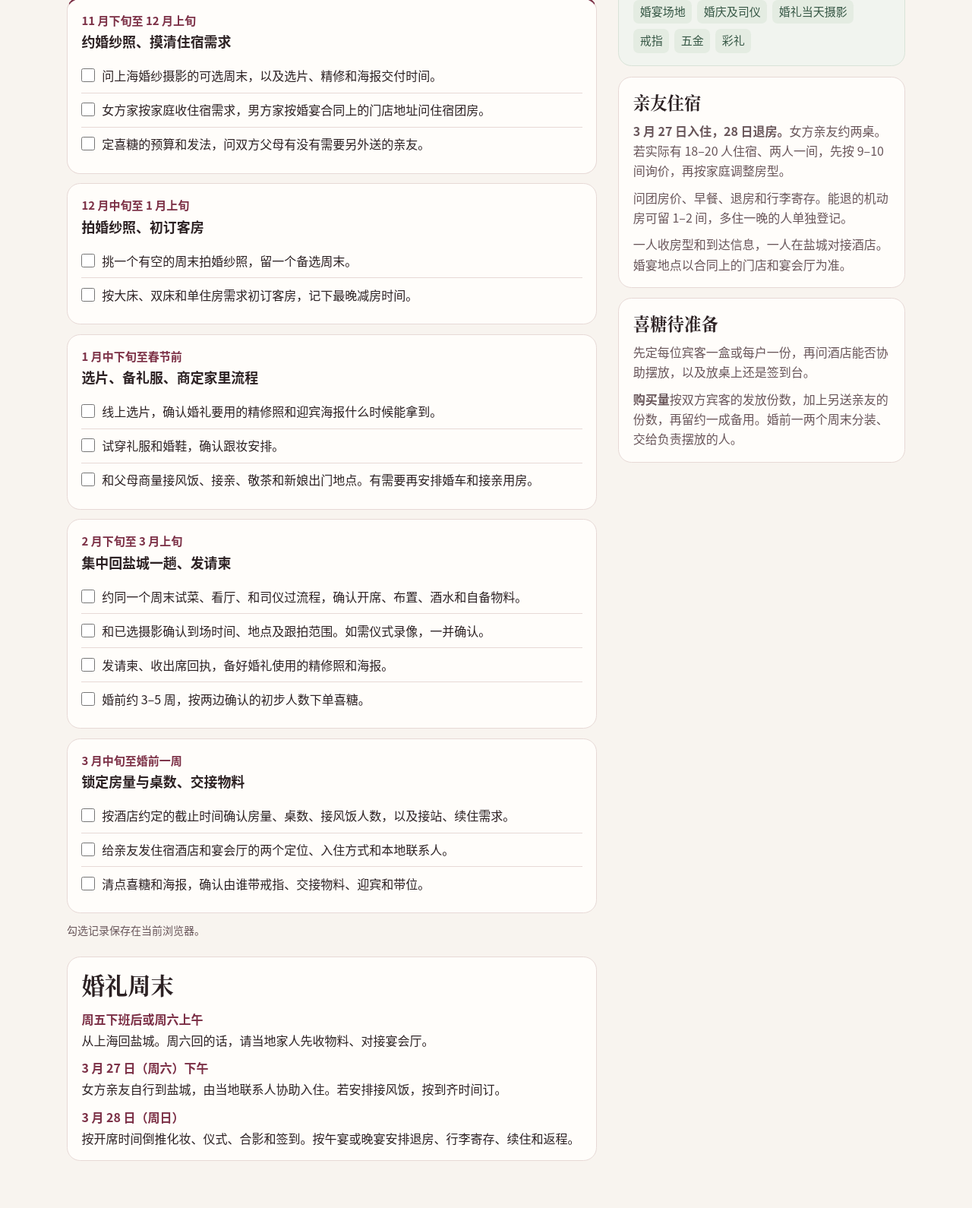
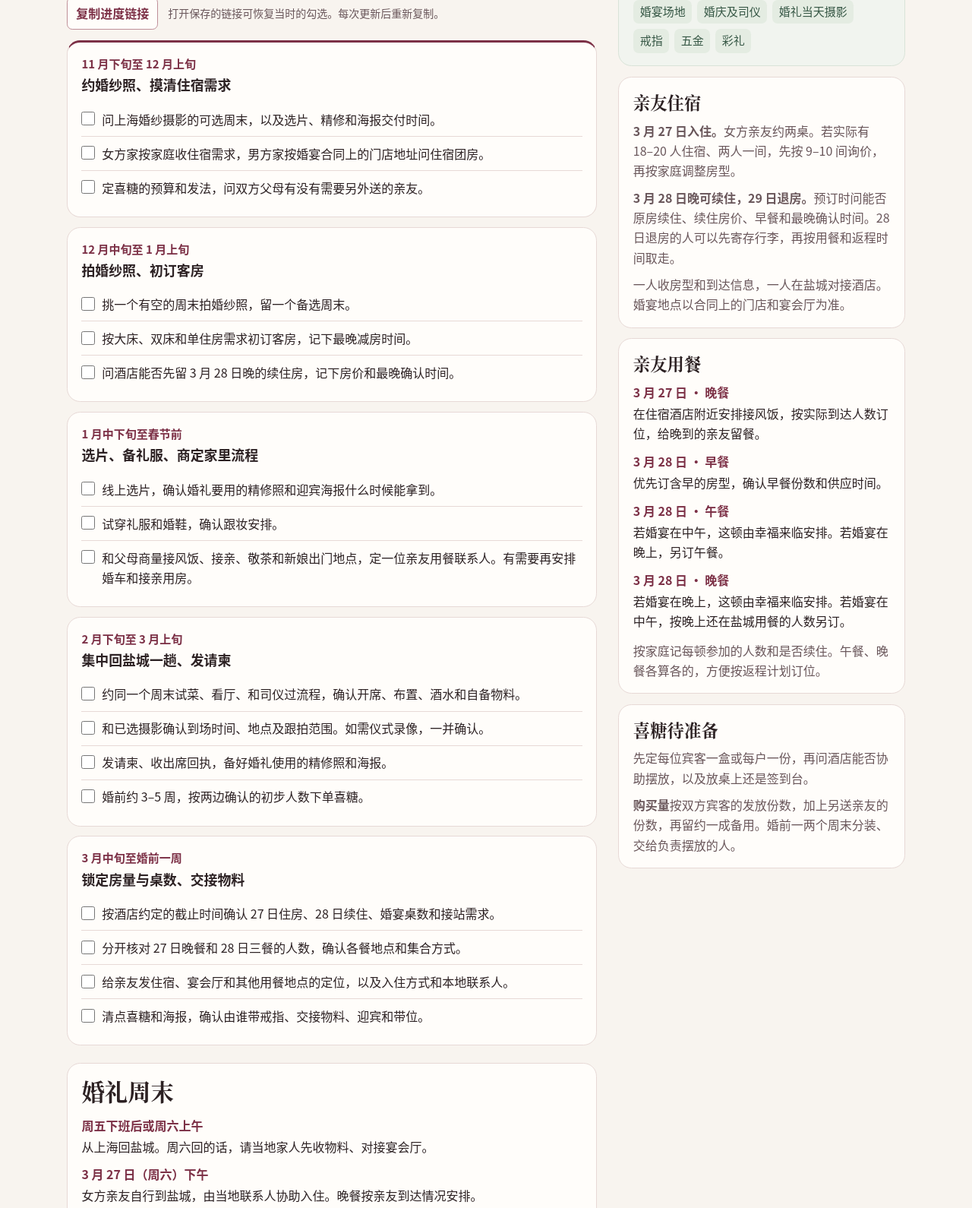
Before and after one commit to jiyunfei150-del/wedding-prep-2027, a plain HTML site: page index.html in a window 1280 px wide. Shown: the part 438-2028 px from the top of the page at 76% size. Before the commit the page ends 2006 px from the top, so only its background shows below. Drawn offline with Linux system fonts and the light colour scheme.

Commit message:
Plan guest meals and lodging and save checklist progress in a link

```diff
--- a/index.html
+++ b/index.html
@@ -27,7 +27,7 @@
     body { margin: 0; }
     h1, h2, h3, p, ul, ol { margin: 0; }
     a { color: var(--wine); }
-    a:focus-visible, input:focus-visible {
+    a:focus-visible, button:focus-visible, input:focus-visible {
       outline: 3px solid var(--wine);
       outline-offset: 3px;
     }
@@ -55,6 +55,13 @@
     .section-top { display: flex; flex-wrap: wrap; justify-content: space-between; align-items: baseline; gap: .15rem 1rem; margin-bottom: .8rem; }
     h2 { font-size: clamp(1.5rem, 3vw, 1.9rem); line-height: 1.35; }
     .progress { color: var(--wine); font-size: .9rem; font-weight: 700; }
+    .progress-tools { margin-bottom: .9rem; }
+    .progress-controls { display: flex; flex-wrap: wrap; align-items: center; gap: .45rem .8rem; }
+    .copy-button { padding: .45rem .7rem; border: 1px solid #bf8f98; border-radius: .45rem; background: var(--surface); color: var(--wine); cursor: pointer; font: inherit; font-weight: 650; }
+    .copy-button:hover { background: var(--rose); }
+    .progress-tip, .copy-result { color: var(--muted); font-size: .875rem; }
+    .copy-result { margin-top: .35rem; }
+    .link-preview { width: 100%; margin-top: .35rem; padding: .5rem; border: 1px solid var(--line); border-radius: .4rem; color: var(--ink); background: var(--surface); font: inherit; }
     .timeline, .task-list, .done-list { padding: 0; list-style: none; }
     .timeline { display: grid; gap: .8rem; }
     .stage, .side-card { background: var(--surface); border: 1px solid var(--line); border-radius: 1.1rem; }
@@ -67,7 +74,6 @@
     .task { display: grid; grid-template-columns: auto minmax(0, 1fr); align-items: start; gap: .55rem; padding: .55rem 0; cursor: pointer; }
     .task input { width: 1.125rem; height: 1.125rem; margin: .24rem 0 0; accent-color: var(--wine); }
     .task input:checked + span { color: var(--muted); text-decoration: line-through; }
-    .storage-note { margin: .65rem 0 0; color: var(--muted); font-size: .875rem; }
 
     aside { display: grid; gap: .85rem; }
     .side-card { padding: 1.05rem 1.15rem; }
@@ -80,10 +86,11 @@
     .done-list li { padding: .22rem .55rem; border-radius: .45rem; color: var(--green); background: #e4ece2; font-size: .9375rem; }
     .weekend { margin-top: 1.45rem; }
     .weekend h2 { margin-bottom: .65rem; }
-    .weekend dl { margin: 0; }
-    .weekend dt { color: var(--wine); font-weight: 700; }
-    .weekend dd { margin: .1rem 0 .65rem; }
-    .weekend dd:last-child { margin-bottom: 0; }
+    .event-list { margin: 0; }
+    .event-list dt { color: var(--wine); font-weight: 700; }
+    .event-list dd { margin: .1rem 0 .65rem; }
+    .event-list dd:last-child { margin-bottom: 0; }
+    .side-card .event-list { margin-bottom: .75rem; }
 
     @media (max-width: 52rem) {
       .layout { grid-template-columns: minmax(0, 1fr); }
@@ -104,7 +111,7 @@
 
     @media print {
       :root, .hero, .stage, .side-card { background: white; }
-      .top, .skip, .storage-note { display: none; }
+      .top, .skip, .progress-tools { display: none; }
       .shell { width: 100%; }
       .layout { display: block; }
       .hero, .stage, .side-card { break-inside: avoid; }
@@ -119,6 +126,7 @@
     <nav aria-label="页面导航">
       <a href="#schedule">筹备时间表</a>
       <a href="#rooms">亲友住宿</a>
+      <a href="#meals">亲友用餐</a>
       <a href="#candy">喜糖</a>
       <a href="#weekend">婚礼周末</a>
     </nav>
@@ -143,7 +151,15 @@
         <section aria-labelledby="schedule">
           <div class="section-top">
             <h2 id="schedule">筹备时间表</h2>
-            <output id="progress" class="progress" aria-live="polite"></output>
+            <output id="progress" class="progress"></output>
+          </div>
+          <div id="progress-tools" class="progress-tools" hidden>
+            <div class="progress-controls">
+              <button id="copy-progress" class="copy-button" type="button">复制进度链接</button>
+              <p class="progress-tip">打开保存的链接可恢复当时的勾选。每次更新后重新复制。</p>
+            </div>
+            <p id="copy-result" class="copy-result" role="status"></p>
+            <input id="progress-link" class="link-preview" type="url" aria-label="进度链接" readonly hidden>
           </div>
           <ol class="timeline">
             <li class="stage">
@@ -161,6 +177,7 @@
               <ul class="task-list">
                 <li><label class="task"><input type="checkbox" data-task="photo-shoot"><span>挑一个有空的周末拍婚纱照，留一个备选周末。</span></label></li>
                 <li><label class="task"><input type="checkbox" data-task="room-hold"><span>按大床、双床和单住房需求初订客房，记下最晚减房时间。</span></label></li>
+                <li><label class="task"><input type="checkbox" data-task="extension-hold"><span>问酒店能否先留 3 月 28 日晚的续住房，记下房价和最晚确认时间。</span></label></li>
               </ul>
             </li>
             <li class="stage">
@@ -169,7 +186,7 @@
               <ul class="task-list">
                 <li><label class="task"><input type="checkbox" data-task="photo-selection"><span>线上选片，确认婚礼要用的精修照和迎宾海报什么时候能拿到。</span></label></li>
                 <li><label class="task"><input type="checkbox" data-task="clothes-makeup"><span>试穿礼服和婚鞋，确认跟妆安排。</span></label></li>
-                <li><label class="task"><input type="checkbox" data-task="family-plan"><span>和父母商量接风饭、接亲、敬茶和新娘出门地点。有需要再安排婚车和接亲用房。</span></label></li>
+                <li><label class="task"><input type="checkbox" data-task="family-plan"><span>和父母商量接风饭、接亲、敬茶和新娘出门地点，定一位亲友用餐联系人。有需要再安排婚车和接亲用房。</span></label></li>
               </ul>
             </li>
             <li class="stage">
@@ -186,24 +203,26 @@
               <p class="window">3 月中旬至婚前一周</p>
               <h3>锁定房量与桌数、交接物料</h3>
               <ul class="task-list">
-                <li><label class="task"><input type="checkbox" data-task="guest-count"><span>按酒店约定的截止时间确认房量、桌数、接风饭人数，以及接站、续住需求。</span></label></li>
-                <li><label class="task"><input type="checkbox" data-task="guest-info"><span>给亲友发住宿酒店和宴会厅的两个定位、入住方式和本地联系人。</span></label></li>
+                <li><label class="task"><input type="checkbox" data-task="guest-count"><span>按酒店约定的截止时间确认 27 日住房、28 日续住、婚宴桌数和接站需求。</span></label></li>
+                <li><label class="task"><input type="checkbox" data-task="guest-meals"><span>分开核对 27 日晚餐和 28 日三餐的人数，确认各餐地点和集合方式。</span></label></li>
+                <li><label class="task"><input type="checkbox" data-task="guest-info"><span>给亲友发住宿、宴会厅和其他用餐地点的定位，以及入住方式和本地联系人。</span></label></li>
                 <li><label class="task"><input type="checkbox" data-task="handoff"><span>清点喜糖和海报，确认由谁带戒指、交接物料、迎宾和带位。</span></label></li>
               </ul>
             </li>
           </ol>
-          <p id="storage-note" class="storage-note" hidden>勾选记录保存在当前浏览器。</p>
         </section>
 
         <section class="stage weekend" aria-labelledby="weekend">
           <h2 id="weekend">婚礼周末</h2>
-          <dl>
+          <dl class="event-list">
             <dt>周五下班后或周六上午</dt>
             <dd>从上海回盐城。周六回的话，请当地家人先收物料、对接宴会厅。</dd>
             <dt>3 月 27 日（周六）下午</dt>
-            <dd>女方亲友自行到盐城，由当地联系人协助入住。若安排接风饭，按到齐时间订。</dd>
+            <dd>女方亲友自行到盐城，由当地联系人协助入住。晚餐按亲友到达情况安排。</dd>
             <dt>3 月 28 日（周日）</dt>
-            <dd>按开席时间倒推化妆、仪式、合影和签到。按午宴或晚宴安排退房、行李寄存、续住和返程。</dd>
+            <dd>按开席时间倒推化妆、仪式、合影和签到。由亲友联系人协调当天三餐、行李寄存和续住。</dd>
+            <dt>3 月 29 日（周一）</dt>
+            <dd>如有亲友续住，提前确认早餐、退房和返程安排。</dd>
           </dl>
         </section>
       </div>
@@ -217,9 +236,23 @@
         </section>
         <section class="side-card" aria-labelledby="rooms">
           <h2 id="rooms">亲友住宿</h2>
-          <p><strong>3 月 27 日入住，28 日退房。</strong>女方亲友约两桌。若实际有 18–20 人住宿、两人一间，先按 9–10 间询价，再按家庭调整房型。</p>
-          <p>问团房价、早餐、退房和行李寄存。能退的机动房可留 1–2 间，多住一晚的人单独登记。</p>
+          <p><strong>3 月 27 日入住。</strong>女方亲友约两桌。若实际有 18–20 人住宿、两人一间，先按 9–10 间询价，再按家庭调整房型。</p>
+          <p><strong>3 月 28 日晚可续住，29 日退房。</strong>预订时问能否原房续住、续住房价、早餐和最晚确认时间。28 日退房的人可以先寄存行李，再按用餐和返程时间取走。</p>
           <p>一人收房型和到达信息，一人在盐城对接酒店。婚宴地点以合同上的门店和宴会厅为准。</p>
+        </section>
+        <section class="side-card" aria-labelledby="meals">
+          <h2 id="meals">亲友用餐</h2>
+          <dl class="event-list">
+            <dt>3 月 27 日 · 晚餐</dt>
+            <dd>在住宿酒店附近安排接风饭，按实际到达人数订位，给晚到的亲友留餐。</dd>
+            <dt>3 月 28 日 · 早餐</dt>
+            <dd>优先订含早的房型，确认早餐份数和供应时间。</dd>
+            <dt>3 月 28 日 · 午餐</dt>
+            <dd>若婚宴在中午，这顿由幸福来临安排。若婚宴在晚上，另订午餐。</dd>
+            <dt>3 月 28 日 · 晚餐</dt>
+            <dd>若婚宴在晚上，这顿由幸福来临安排。若婚宴在中午，按晚上还在盐城用餐的人数另订。</dd>
+          </dl>
+          <p>按家庭记每顿参加的人数和是否续住。午餐、晚餐各算各的，方便按返程计划订位。</p>
         </section>
         <section class="side-card" aria-labelledby="candy">
           <h2 id="candy">喜糖待准备</h2>
@@ -233,7 +266,10 @@
   <script>
     const tasks = Array.from(document.querySelectorAll('[data-task]'));
     const progress = document.querySelector('#progress');
-    const storageNote = document.querySelector('#storage-note');
+    const progressTools = document.querySelector('#progress-tools');
+    const copyProgress = document.querySelector('#copy-progress');
+    const copyResult = document.querySelector('#copy-result');
+    const progressLink = document.querySelector('#progress-link');
     const storageKey = 'wedding-prep-2027-tasks';
 
     function updateProgress() {
@@ -242,29 +278,63 @@
       return completed.map(task => task.dataset.task);
     }
 
-    try {
-      const savedTasks = JSON.parse(localStorage.getItem(storageKey));
-      if (Array.isArray(savedTasks)) {
-        const completed = new Set(savedTasks);
-        for (const task of tasks) task.checked = completed.has(task.dataset.task);
+    function restoreProgress() {
+      const fromLink = new URL(location.href).searchParams.get('done');
+      if (fromLink !== null) return fromLink.split(',');
+
+      try {
+        const stored = JSON.parse(localStorage.getItem(storageKey));
+        return Array.isArray(stored) ? stored : [];
+      } catch {
+        return [];
       }
-      storageNote.hidden = false;
-    } catch {
-      storageNote.hidden = true;
     }
 
+    function linkWithProgress(completed) {
+      const url = new URL(location.href);
+      url.searchParams.set('done', completed.join(','));
+      return url;
+    }
+
+    const restored = new Set(restoreProgress());
+    for (const task of tasks) task.checked = restored.has(task.dataset.task);
     updateProgress();
+    progressTools.hidden = false;
+
     for (const task of tasks) {
       task.addEventListener('change', () => {
         const completed = updateProgress();
+        copyResult.textContent = '';
+        progressLink.hidden = true;
+        try {
+          history.replaceState(history.state, '', linkWithProgress(completed));
+        } catch {
+          // The copy button still works in an embedded browser that blocks URL changes.
+        }
         try {
           localStorage.setItem(storageKey, JSON.stringify(completed));
-          storageNote.hidden = false;
         } catch {
-          storageNote.hidden = true;
+          // A saved link restores progress even when browser storage is unavailable.
         }
       });
     }
+
+    copyProgress.addEventListener('click', async () => {
+      const url = linkWithProgress(updateProgress());
+      url.hash = '';
+
+      try {
+        await navigator.clipboard.writeText(url.href);
+        progressLink.hidden = true;
+        copyResult.textContent = '进度链接已复制。可以发给对方或存到备忘录。';
+      } catch {
+        copyResult.textContent = '请手动复制下面的链接。';
+        progressLink.value = url.href;
+        progressLink.hidden = false;
+        progressLink.focus();
+        progressLink.select();
+      }
+    });
   </script>
 </body>
 </html>
```
